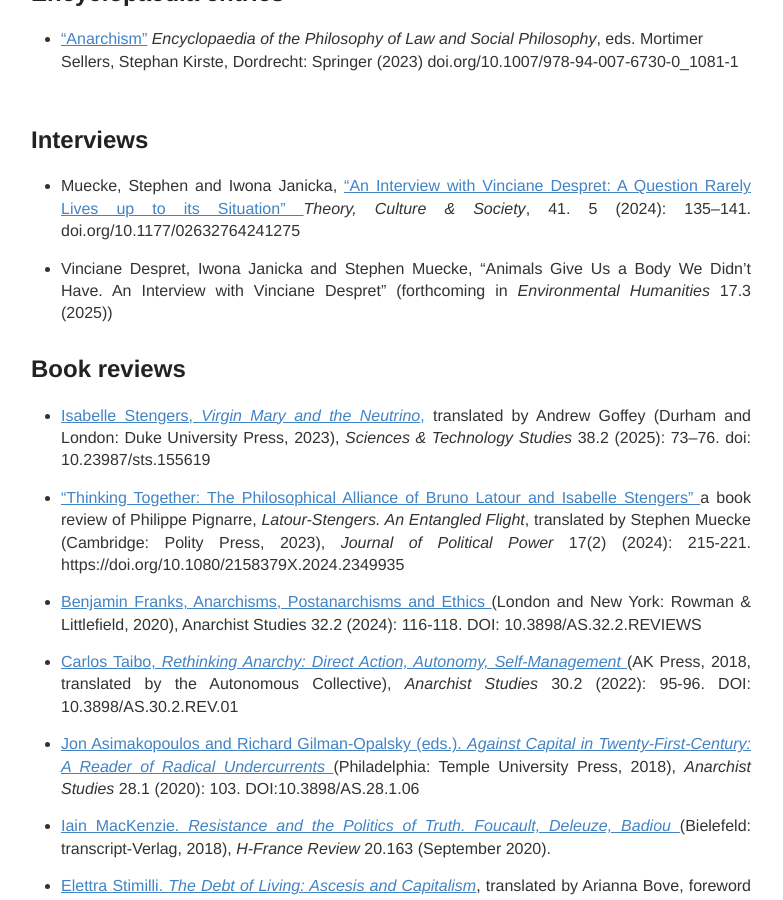
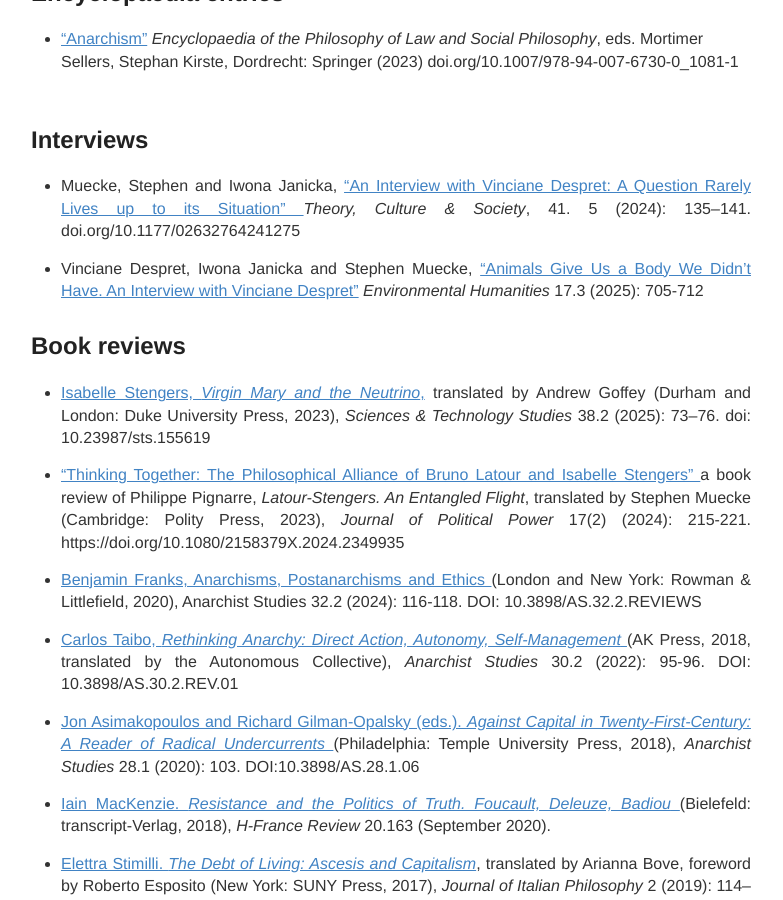
Before and after one commit to IJanicka/IJanicka.github.io, a Jekyll site: the page built from publications.md, in a window 1280 px wide and 900 px high, scrolled down 6251 px. Shown: the whole window, without its empty margins (249-1032 px from the left). Built offline with Jekyll 4.4.1, drawn with Linux system fonts in a browser that asks for light colours.

Commit message:
Update publications.md

```diff
--- a/publications.md
+++ b/publications.md
@@ -103,7 +103,7 @@
 
 * Muecke, Stephen and Iwona Janicka, <a href="https://journals.sagepub.com/doi/10.1177/02632764241275484" target="blank"> “An Interview with Vinciane Despret: A Question Rarely Lives up to its Situation” <a/> *Theory, Culture & Society*, 41. 5 (2024): 135–141. doi.org/10.1177/02632764241275<br>
 
-* Vinciane Despret, Iwona Janicka and Stephen Muecke, “Animals Give Us a Body We Didn’t Have. An Interview with Vinciane Despret” (forthcoming in *Environmental Humanities* 17.3 (2025)) <br>
+* Vinciane Despret, Iwona Janicka and Stephen Muecke, <a href="https://read.dukeupress.edu/environmental-humanities/article/17/3/705/404422/Animals-Give-Us-a-Body-We-Didn-t-HaveAn-Interview?guestAccessKey=3eaba8f4-21ab-4846-af1c-0c9e017c6909" target="blank"> “Animals Give Us a Body We Didn’t Have. An Interview with Vinciane Despret”<a/> *Environmental Humanities* 17.3 (2025): 705-712 <br>
 
  <h2>Book reviews</h2>
 
```
